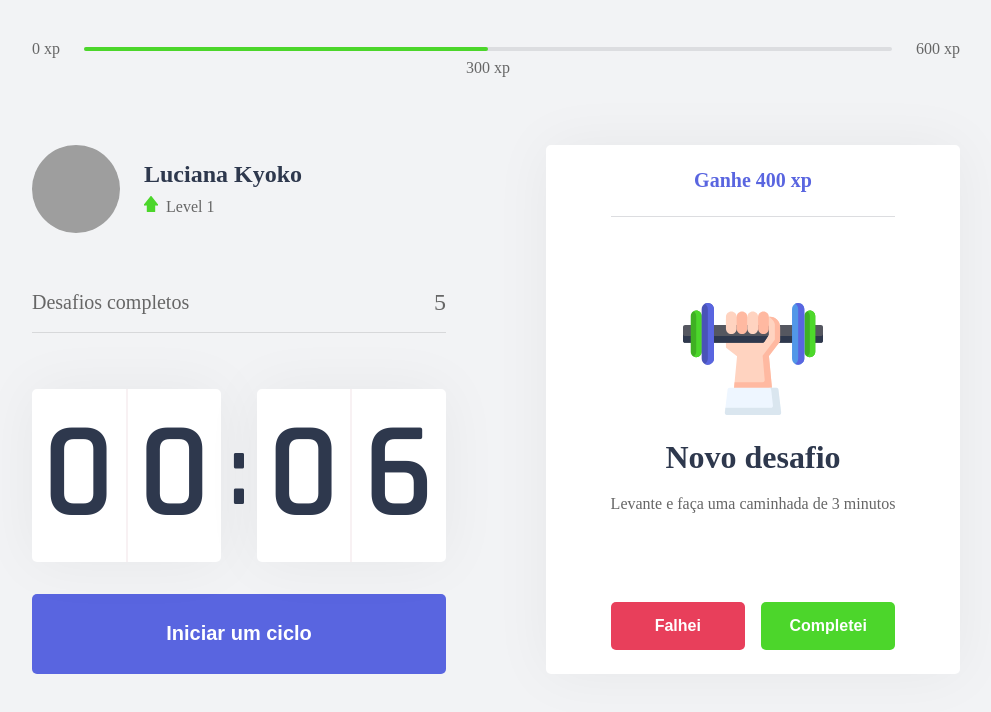
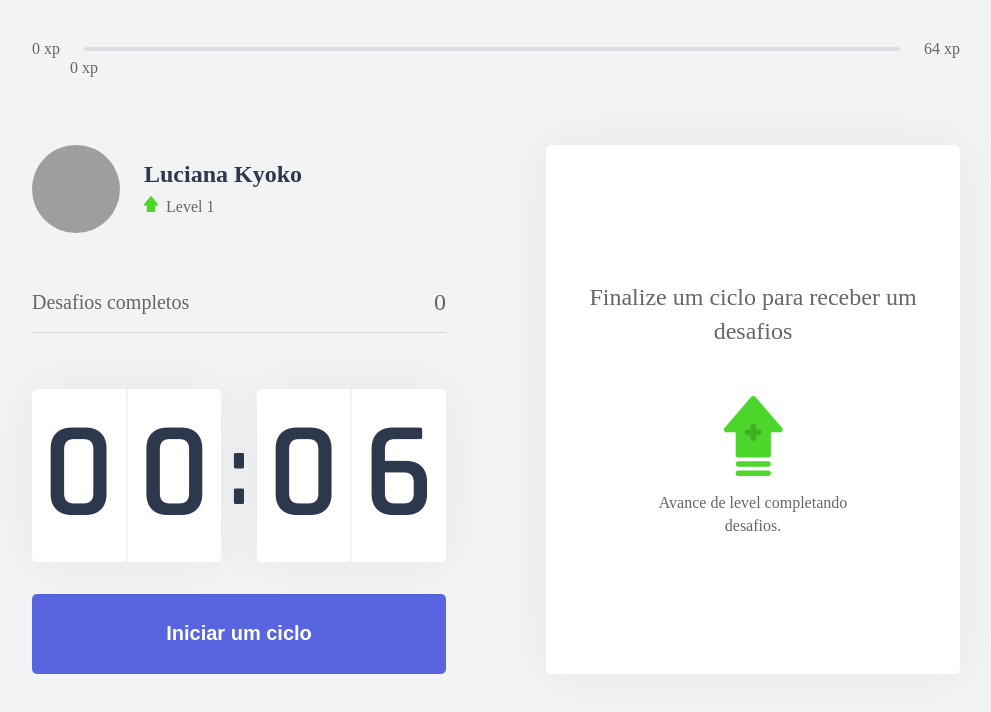
Before and after one commit to lucianakyoko/moveit-next, a Next.js app: page / in a window 1280 px wide. Shown: the top 712 px of the page, without its empty margins (144-1135 px from the left). Built offline with nearby package versions, Linux system fonts and the light colour scheme; grey boxes are pictures that could not be loaded.

Commit message:
Adicionando Regras de negócio

```diff
--- /dev/null
+++ b/challenges.json
@@ -0,0 +1,62 @@
+[
+  {
+    "type": "body",
+    "description": "Estique um de seus braços com a palma da mão virada para frente e puxe os dedos para cima por 10 segundos por mão.",
+    "amount": 80
+  },
+  {
+    "type": "body",
+    "description": "Estique seu braço contra o peito e puxe-o utilizando o outro braço por 10 segundos por braço.",
+    "amount": 60
+  },
+  {
+    "type": "body",
+    "description": "Puxe seu pescoço com a ajuda da mão para a direita e para a esquerda, permanecendo na posição por alguns segundos.",
+    "amount": 70
+  },
+  {
+    "type": "body",
+    "description": "Com as duas mãos na parte de trás da cabeça, leve-a para baixo, alongando a parte de trás da região.",
+    "amount": 60
+  },
+  {
+    "type": "body",
+    "description": "Cruze as pernas e desça com as mãos esticadas em direção ao chão. Repita o movimento com a outra perna na frente.",
+    "amount": 100
+  },
+  {
+    "type": "body",
+    "description": "Sentado, abra as pernas e tente encostar as palmas das mãos no chão, repita 3 vezes por 5 segundos.",
+    "amount": 80
+  },
+  {
+    "type": "body",
+    "description": "Puxe o joelho de encontro ao peito e segure, troque de perna após 10 segundos.",
+    "amount": 50
+  },
+  {
+    "type": "body",
+    "description": "Sentado, cruze uma perna e incline seu tronco à frente, troque de perna após 10 segundos.",
+    "amount": 80
+  },
+  {
+    "type": "eye",
+    "description": "Sentado, feche os olhos e cubra-os com as palmas da mão durante 2 minutos, depois abra normalmente.",
+    "amount": 90
+  },
+  {
+    "type": "eye",
+    "description": "Em algum ambiente aberto, olhe o mais longe que puder em quatro direções por 3s, mexa apenas os olhos. Repita 3 vezes.",
+    "amount": 140
+  },
+  {
+    "type": "eye",
+    "description": "Usando os polegares, massage a área abaixo das sobrancelhas em movimentos circulares por 15 segundos.",
+    "amount": 70
+  },
+  {
+    "type": "body",
+    "description": "Em pé, gire a cintura o máximo que puder para a esquerda, segure por cinco segundos. Repita para a direita.",
+    "amount": 90
+  }
+]
--- a/src/components/ChallengeBox.tsx
+++ b/src/components/ChallengeBox.tsx
@@ -3,25 +3,22 @@
 import styles from '../styles/components/ChallengeBox.module.css';
 
 export function ChallengeBox() {
-  const contextData = useContext(ChallengesContext);
+  const { activeChallenge, resetChallenge } = useContext(ChallengesContext);
 
-  console.log(contextData);
-
-  const hasActiveChallenge = true;
   return (
     <div className={styles.challengeBoxContainer}>
-      { hasActiveChallenge ? (
+      { activeChallenge ? (
         <div className={styles.challengeActive}>
-          <header>Ganhe 400 xp</header>
+          <header>Ganhe {activeChallenge.amount} xp</header>
 
           <main>
-            <img src="icons/body.svg" />
+            <img src={`icons/${activeChallenge.type}.svg`} />
             <strong>Novo desafio</strong>
-            <p>Levante e faça uma caminhada de 3 minutos</p>
+            <p>{activeChallenge.description}</p>
           </main>
 
           <footer>
-            <button type="button" className={styles.challengeFailedButton}>Falhei</button>
+            <button type="button" className={styles.challengeFailedButton} onClick={resetChallenge}>Falhei</button>
             <button type="button" className={styles.challengeSuccededButton}>Completei</button>
           </footer>
         </div>
--- a/src/components/CompletedChalenges.tsx
+++ b/src/components/CompletedChalenges.tsx
@@ -1,10 +1,13 @@
+import { useContext } from 'react';
+import { ChallengesContext } from '../contexts/ChallengesContext';
 import styles from '../styles/components/CompletedChalenges.module.css'
 
 export function CompletedChalenges() {
+  const { challentgesCompleted } = useContext(ChallengesContext);
   return (
     <div className={styles.completedChalengesContainer}>
       <span>Desafios completos</span>
-      <span>5</span>
+      <span>{challentgesCompleted}</span>
     </div>
   );
 }
--- a/src/components/ExperienceBar.tsx
+++ b/src/components/ExperienceBar.tsx
@@ -1,17 +1,23 @@
+import { useContext } from 'react'
+import { ChallengesContext } from '../contexts/ChallengesContext'
 import styles from '../styles/components/ExperienceBar.module.css'
 
 export function ExperienceBar(){
+  const { currentExperience, experienceToNextLevel } = useContext(ChallengesContext);
+
+  const percentToNextLevel = Math.round((currentExperience * 100)) / experienceToNextLevel;
+
   return (
     <header className={styles.experienceBar}>
       <span>0 xp</span>
       <div>
-        <div style={{ width:'50%' }}/>
+        <div style={{ width:`${percentToNextLevel}%` }}/>
 
-        <span className={styles.currentExperience}style={{ left:'50%' }}>
-          300 xp
+        <span className={styles.currentExperience}style={{ left: `${percentToNextLevel}%` }}>
+          {currentExperience} xp
         </span>
       </div>
-      <span>600 xp</span>
+      <span>{experienceToNextLevel} xp</span>
     </header>
   )
 }
--- a/src/contexts/ChallengesContext.tsx
+++ b/src/contexts/ChallengesContext.tsx
@@ -1,11 +1,21 @@
 import { createContext, useState, ReactNode } from 'react';
+import challenges from '../../challenges.json'
+
+interface Challenge {
+  type: 'body' | 'eye';
+  description: string;
+  amount: number;
+}
 
 interface ChallengesContextData {
   level: number;
   currentExperience: number;
+  experienceToNextLevel: number;
   challentgesCompleted: number;
+  activeChallenge: Challenge;
   levelUp: () => void;
   startNewChallenge: () => void;
+  resetChallenge: () => void;
 }
 
 interface ChallengesProviderProps{
@@ -19,21 +29,35 @@
   const [currentExperience, setCurrentExperience] = useState(0);
   const [challentgesCompleted, setChallentgesCompleted] = useState(0);
 
+  const [activeChallenge, setActiveChallenge] = useState(null)
+
+  const experienceToNextLevel = Math.pow((level + 1) * 4, 2)
+
   function levelUp() {
     setLevel(level + 1);
   }
 
   function startNewChallenge() {
-    console.log('new challenge')
+    const randomChallengeIndex = Math.floor(Math.random() * challenges.length)
+    const challenge = challenges[randomChallengeIndex];
+
+    setActiveChallenge(challenge)
+  }
+
+  function resetChallenge() {
+    setActiveChallenge(null);
   }
 
   return (
     <ChallengesContext.Provider value={{
       level,
       currentExperience,
+      experienceToNextLevel,
       challentgesCompleted,
       levelUp,
-      startNewChallenge
+      startNewChallenge,
+      activeChallenge,
+      resetChallenge,
     }}>
       {children}
     </ChallengesContext.Provider>
```
